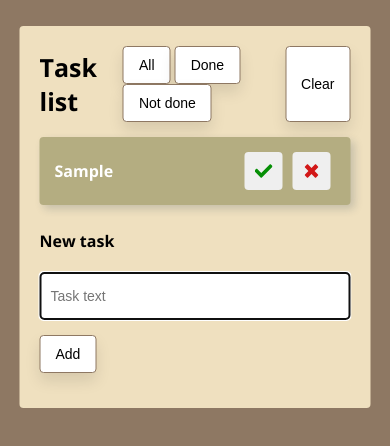
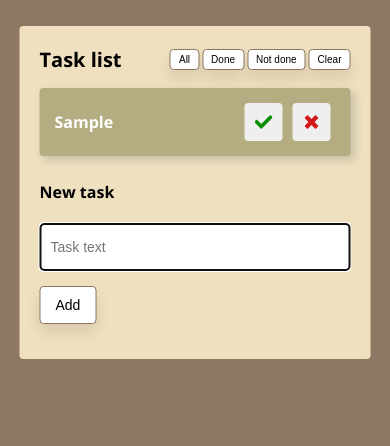
Before and after one commit to Evgenii1094/todolist, a plain HTML site: page index.html in a window 390 px wide. Both pictures are taken after typing "Sample" into the empty fields and a click on the button "Add". Shown: the part 94-540 px from the top of the page. Drawn offline with nearby package versions, Linux system fonts and the light colour scheme.

Commit message:
added style to responsive

```diff
--- a/css/style.css
+++ b/css/style.css
@@ -203,5 +203,25 @@ form {
 }
 
 .filter {
+  display: flex;
   margin-right: 4px;
 }
+
+@media screen and (max-width: 500px) {
+  .todo__subtitle {
+    font-size: 20px;
+  }
+
+  .todo__buttons .btn {
+    font-size: 10px;
+    padding: 4px 8px;
+  }
+
+  .filter {
+    margin-right: 0;
+  }
+
+  .filter .btn {
+    margin-right: 3px;
+  }
+}
```
